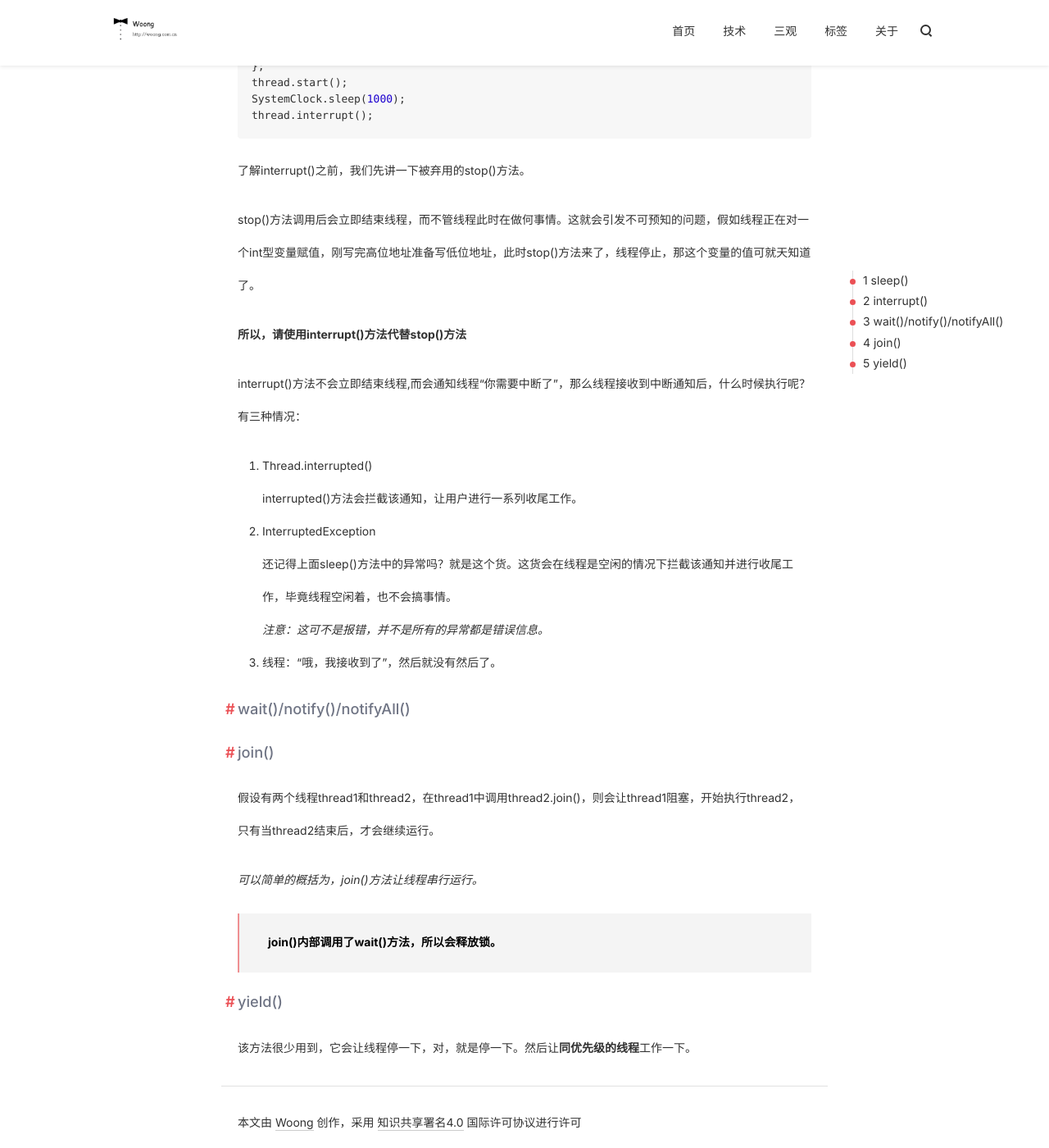
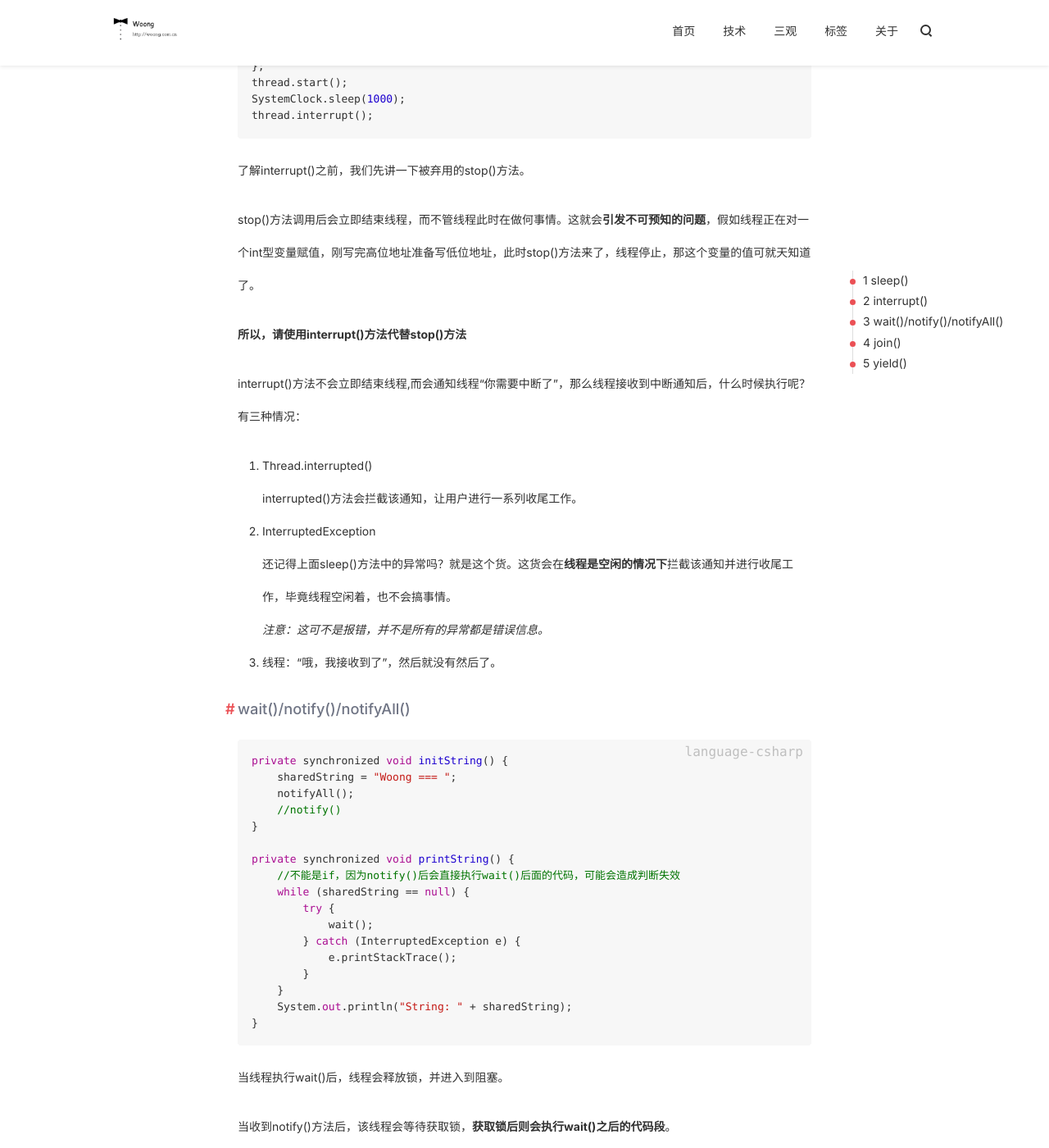
Before and after one commit to j1406493495/j1406493495.github.io, a Jekyll site: the page built from _posts/android/2018-10-18-Thread各方法适用情况.md, in a window 1280 px wide and 1400 px high, scrolled down 1190 px. Shown: the whole window at 82% size. Built offline with Jekyll 4.4.1, drawn with Linux system fonts in a browser that asks for light colours; nearby versions of some CDN libraries; comment, search, counter and statistics services are not loaded; some of the changed text lies outside the part shown.

Commit message:
[Bug XXXX] thread function Cause: None Solution: None Fixed Version: None Branch: None

````diff
--- a/_posts/android/2018-10-18-Thread各方法适用情况.md
+++ b/_posts/android/2018-10-18-Thread各方法适用情况.md
@@ -59,7 +59,7 @@ thread.interrupt();
 
 了解interrupt()之前，我们先讲一下被弃用的stop()方法。
 
-stop()方法调用后会立即结束线程，而不管线程此时在做何事情。这就会引发不可预知的问题，假如线程正在对一个int型变量赋值，刚写完高位地址准备写低位地址，此时stop()方法来了，线程停止，那这个变量的值可就天知道了。
+stop()方法调用后会立即结束线程，而不管线程此时在做何事情。这就会**引发不可预知的问题**，假如线程正在对一个int型变量赋值，刚写完高位地址准备写低位地址，此时stop()方法来了，线程停止，那这个变量的值可就天知道了。
 
 **所以，请使用interrupt()方法代替stop()方法**
 
@@ -71,13 +71,41 @@ interrupt()方法不会立即结束线程,而会通知线程“你需要中断
 
 2. InterruptedException
 
-   还记得上面sleep()方法中的异常吗？就是这个货。这货会在线程是空闲的情况下拦截该通知并进行收尾工作，毕竟线程空闲着，也不会搞事情。
+   还记得上面sleep()方法中的异常吗？就是这个货。这货会在**线程是空闲的情况下**拦截该通知并进行收尾工作，毕竟线程空闲着，也不会搞事情。
 
    *注意：这可不是报错，并不是所有的异常都是错误信息。*
 
 3. 线程：“哦，我接收到了”，然后就没有然后了。
 
 ## wait()/notify()/notifyAll()
+
+```java
+private synchronized void initString() {
+    sharedString = "Woong === ";
+    notifyAll();
+    //notify()
+}
+
+private synchronized void printString() {
+    //不能是if，因为notify()后会直接执行wait()后面的代码，可能会造成判断失效
+    while (sharedString == null) {
+        try {
+            wait();
+        } catch (InterruptedException e) {
+            e.printStackTrace();
+        }
+    }
+    System.out.println("String: " + sharedString);
+}
+```
+
+当线程执行wait()后，线程会释放锁，并进入到阻塞。
+
+当收到notify()方法后，该线程会等待获取锁，**获取锁后则会执行wait()之后的代码段**。
+
+当有多个线程(同一个锁)进入wait()时，notify()只会通知一个线程，其他线程继续wait()。要想通知所有线程，需使用notifyAll()。
+
+> **wait()方法会释放锁。**
 
 ## join()
 
````
Also changed, not shown: other parts of _posts/android/2018-10-18-Thread各方法适用情况.md (+3 -3 lines).
